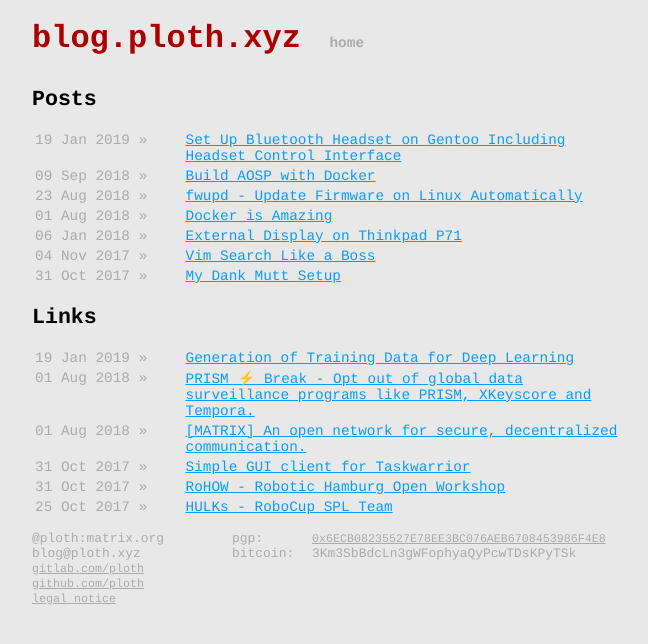
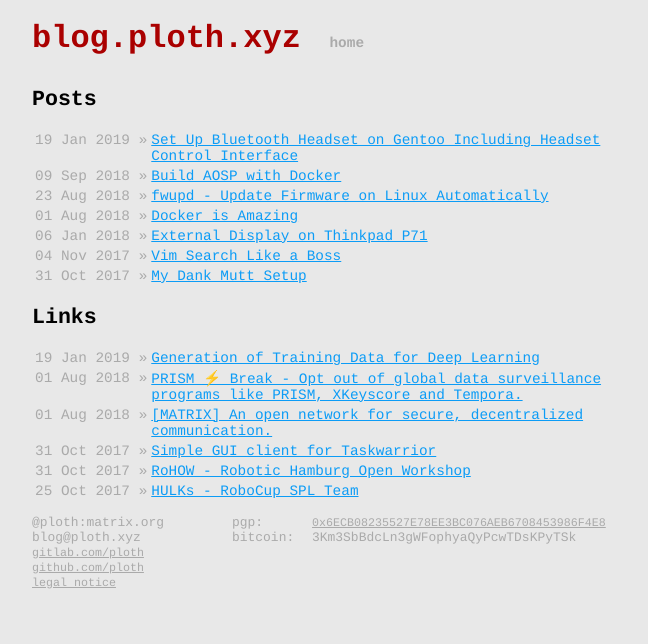
Before and after one commit to ploth/ploth.github.io, a Jekyll site: the page built from index.html, in a window 1280 px wide. Shown: the top 644 px of the page, without its empty margins (308-956 px from the left). Built offline with Jekyll 4.4.1, drawn with Linux system fonts in a browser that asks for light colours.

Commit message:
Fix date width

```diff
--- a/index.html
+++ b/index.html
@@ -8,10 +8,10 @@
     <table>
       {% for post in site.posts %}
       <tr>
-        <td style="width:25%" valign="top">
+        <td style="white-space:nowrap" valign="top">
           <span class="date">{{ post.date | date_to_string }} &raquo;</span>
         </td>
-        <td style="width:75%" valign="top">
+        <td valign="top">
           <a href="{{ post.url }}">{{ post.title }}</a>
         </td>
       </tr>
@@ -22,50 +22,50 @@
   <nav>
     <table>
       <tr>
-        <td style="width:25%" valign="top">
+        <td style="white-space:nowrap" valign="top">
           <span class="date">19 Jan 2019 &raquo;</span>
         </td>
-        <td style="width:75%" valign="top">
+        <td valign="top">
           <a href="https://gitlab.com/ploth/generation-of-training-data-for-deep-learning">Generation of Training Data for Deep Learning</a>
         </td>
       </tr>
       <tr>
-        <td style="width:25%" valign="top">
+        <td style="white-space:nowrap" valign="top">
           <span class="date">01 Aug 2018 &raquo;</span>
         </td>
-        <td style="width:75%" valign="top">
+        <td valign="top">
           <a href="https://prism-break.org/">PRISM ⚡ Break - Opt out of global data surveillance programs like PRISM, XKeyscore and Tempora.</a>
         </td>
       </tr>
       <tr>
-        <td style="width:25%" valign="top">
+        <td style="white-space:nowrap" valign="top">
           <span class="date">01 Aug 2018 &raquo;</span>
         </td>
-        <td style="width:75%" valign="top">
+        <td valign="top">
           <a href="https://matrix.org/blog/home/">[MATRIX] An open network for secure, decentralized communication.</a>
         </td>
       </tr>
       <tr>
-        <td style="width:25%" valign="top">
+        <td style="white-space:nowrap" valign="top">
           <span class="date">31 Oct 2017 &raquo;</span>
         </td>
-        <td style="width:75%" valign="top">
+        <td valign="top">
           <a href="https://github.com/nagua/harbour-taskwarrior-GUI">Simple GUI client for Taskwarrior</a>
         </td>
       </tr>
       <tr>
-        <td style="width:25%" valign="top">
+        <td style="white-space:nowrap" valign="top">
           <span class="date">31 Oct 2017 &raquo;</span>
         </td>
-        <td style="width:75%" valign="top">
+        <td valign="top">
           <a href="https://www.rohow.de/">RoHOW - Robotic Hamburg Open Workshop</a>
         </td>
       </tr>
       <tr>
-        <td style="width:25%" valign="top">
+        <td style="white-space:nowrap" valign="top">
           <span class="date">25 Oct 2017 &raquo;</span>
         </td>
-        <td style="width:75%" valign="top">
+        <td valign="top">
           <a href="https://www.hulks.de/">HULKs - RoboCup SPL Team</a>
         </td>
       </tr>
```
